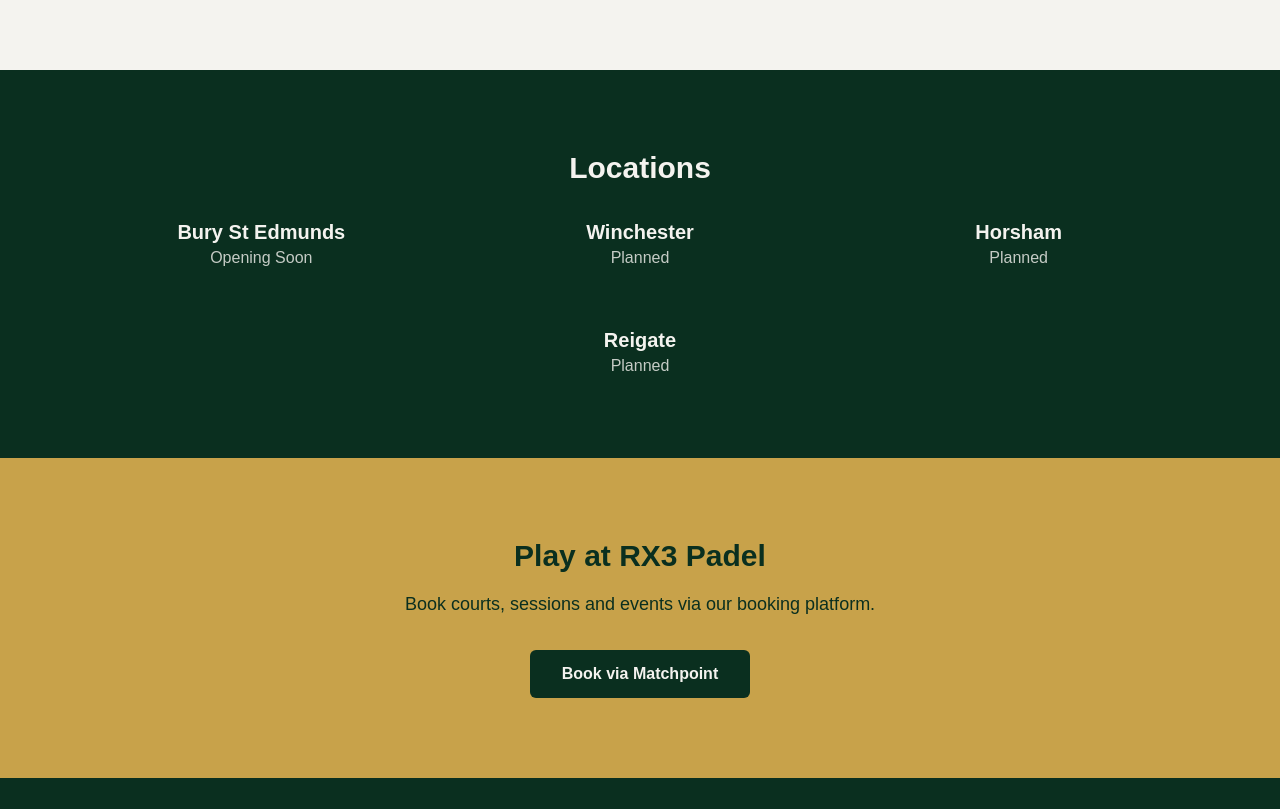
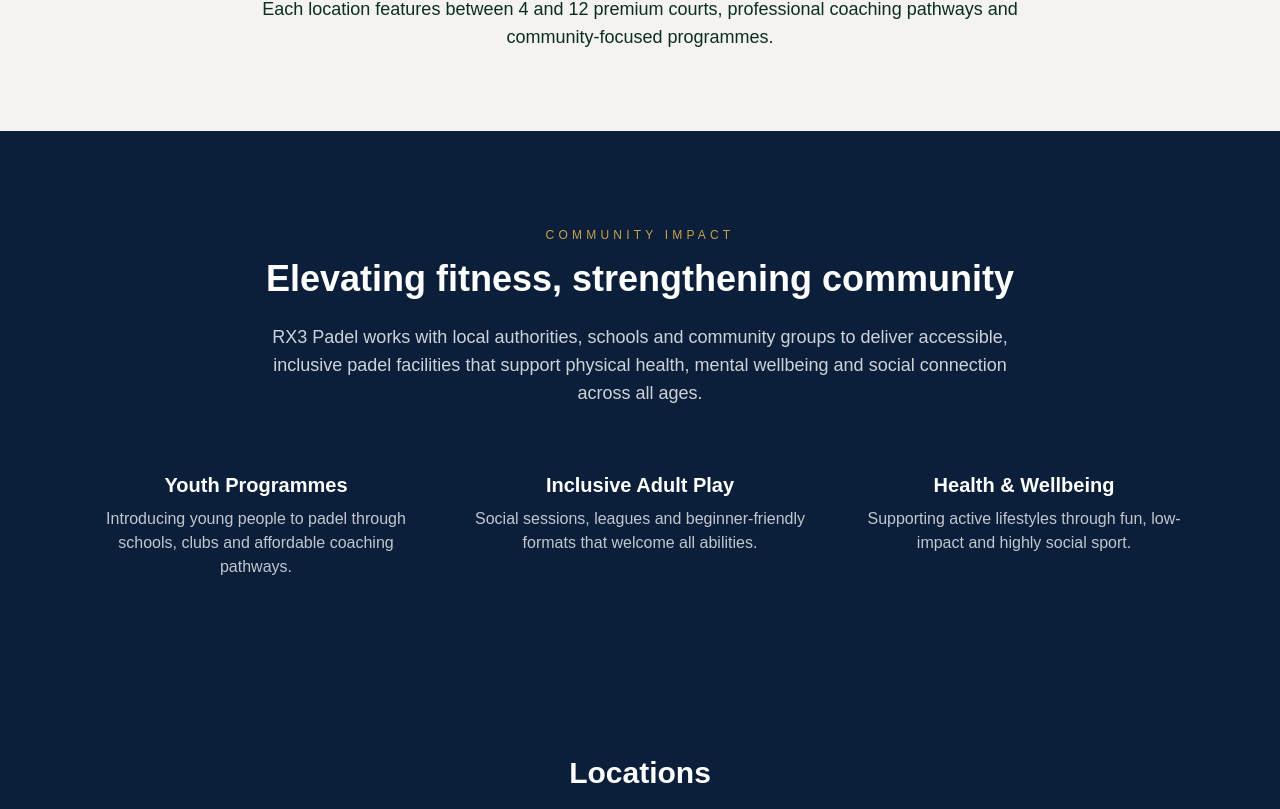
Before and after one commit to RX3-Padel/RX3-PADEL-, a Next.js app: page / in a window 1280 px wide. Shown: the part 991-1800 px from the top of the page. Built offline with nearby package versions, Linux system fonts and the light colour scheme.

Commit message:
Apply navy white gold theme, add community impact section and new logo

```diff
--- a/app/page.tsx
+++ b/app/page.tsx
@@ -36,12 +36,13 @@ function CourtCarousel() {
 
 export default function Page() {
   return (
-    <main className="min-h-screen bg-[#0A2F1F] text-[#F4F3EF]">
+    <main className="min-h-screen bg-[#0B1F3A] text-white">
+
       {/* HEADER */}
       <header className="max-w-6xl mx-auto px-6 py-6 flex items-center justify-between">
         <div className="flex items-center gap-4">
   <Image
-    src="/rx3-logo.png"
+    src="/rx3-logo-navy.png"
     alt="RX3 Padel"
     width={200}
     height={200}
@@ -76,6 +77,10 @@ export default function Page() {
             A new standard for padel<br />
             in the United Kingdom
           </h1>
+          <p className="text-lg text-[#C8A24A] font-medium mb-4">
+  Elevating fitness, strengthening community
+</p>
+
 
           <p className="text-lg text-[#F4F3EF]/85 max-w-xl mb-8">
             RX3 Padel delivers premium courts, coaching and community-led wellbeing across carefully selected UK locations.
@@ -109,6 +114,51 @@ export default function Page() {
           </p>
         </div>
       </section>
+      {/* COMMUNITY IMPACT */}
+<section className="bg-[#0B1F3A] py-24">
+  <div className="max-w-6xl mx-auto px-6 text-center">
+    <p className="uppercase tracking-[0.35em] text-xs text-[#C8A24A] mb-4">
+      Community Impact
+    </p>
+
+    <h2 className="text-4xl font-semibold mb-6 text-white">
+      Elevating fitness, strengthening community
+    </h2>
+
+    <p className="max-w-3xl mx-auto text-lg text-white/80 mb-16">
+      RX3 Padel works with local authorities, schools and community groups
+      to deliver accessible, inclusive padel facilities that support physical
+      health, mental wellbeing and social connection across all ages.
+    </p>
+
+    <div className="grid md:grid-cols-3 gap-12 text-white">
+      <div>
+        <h3 className="text-xl font-semibold mb-2">Youth Programmes</h3>
+        <p className="text-white/75">
+          Introducing young people to padel through schools, clubs and
+          affordable coaching pathways.
+        </p>
+      </div>
+
+      <div>
+        <h3 className="text-xl font-semibold mb-2">Inclusive Adult Play</h3>
+        <p className="text-white/75">
+          Social sessions, leagues and beginner-friendly formats that welcome
+          all abilities.
+        </p>
+      </div>
+
+      <div>
+        <h3 className="text-xl font-semibold mb-2">Health & Wellbeing</h3>
+        <p className="text-white/75">
+          Supporting active lifestyles through fun, low-impact and highly
+          social sport.
+        </p>
+      </div>
+    </div>
+  </div>
+</section>
+
 
       {/* LOCATIONS */}
       <section id="locations" className="max-w-6xl mx-auto px-6 py-20">
```
